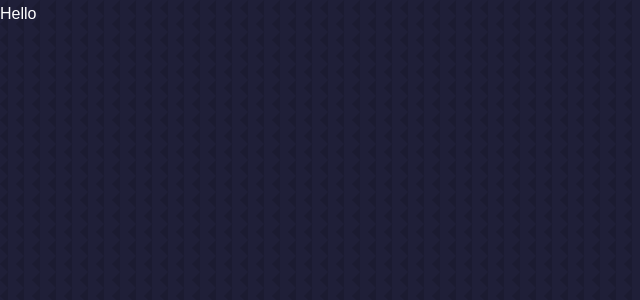
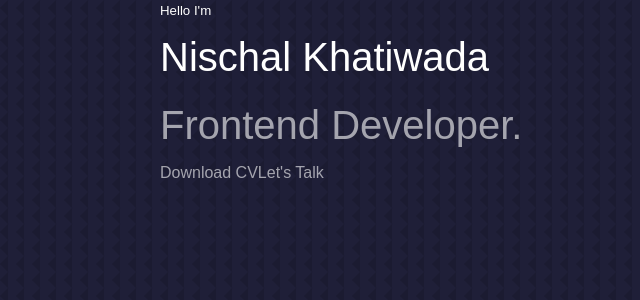
Before and after one commit to Niiischal/Portfolio, a React (Create React App) app in the folder portfolio/: page / in a window 1280 px wide. Shown: the top 300 px of the page, without its empty margins (0-640 px from the left). Built offline with nearby package versions, Linux system fonts and the light colour scheme; a web font is replaced by a local one.

Commit message:
adding header and downloading option for cv

```diff
--- a/portfolio/src/App.jsx
+++ b/portfolio/src/App.jsx
@@ -1,7 +1,10 @@
 import React from "react";
+import Header from "./components/header/Header";
 
 const App = () => {
-  return <>Hello</>;
+  return <>
+  <Header/>
+  </>;
 };
 
 export default App;
--- /dev/null
+++ b/portfolio/src/components/header/Buttons.jsx
@@ -0,0 +1,13 @@
+import React from 'react'
+import cv from '../../assets/CV.pdf'
+
+const Buttons = () => {
+  return (
+    <div>
+      <a href={cv} download={cv}>Download CV</a>
+      <a href="/">Let's Talk</a>
+    </div>
+  )
+}
+
+export default Buttons
--- /dev/null
+++ b/portfolio/src/components/header/Header.jsx
@@ -0,0 +1,17 @@
+import React from 'react'
+import Buttons from './Buttons'
+
+const Header = () => {
+  return (
+    <header>
+        <div className="container header_container">
+            <h5>Hello I'm</h5>
+            <h1>Nischal Khatiwada</h1>
+            <h1 className='text-light'>Frontend Developer.</h1>
+            <Buttons/>
+        </div>
+    </header>
+  )
+}
+
+export default Header
```
Also changed, not shown: portfolio/src/components/header/header.css (added), 1 other file (tests, documents, lock files or other folders).
